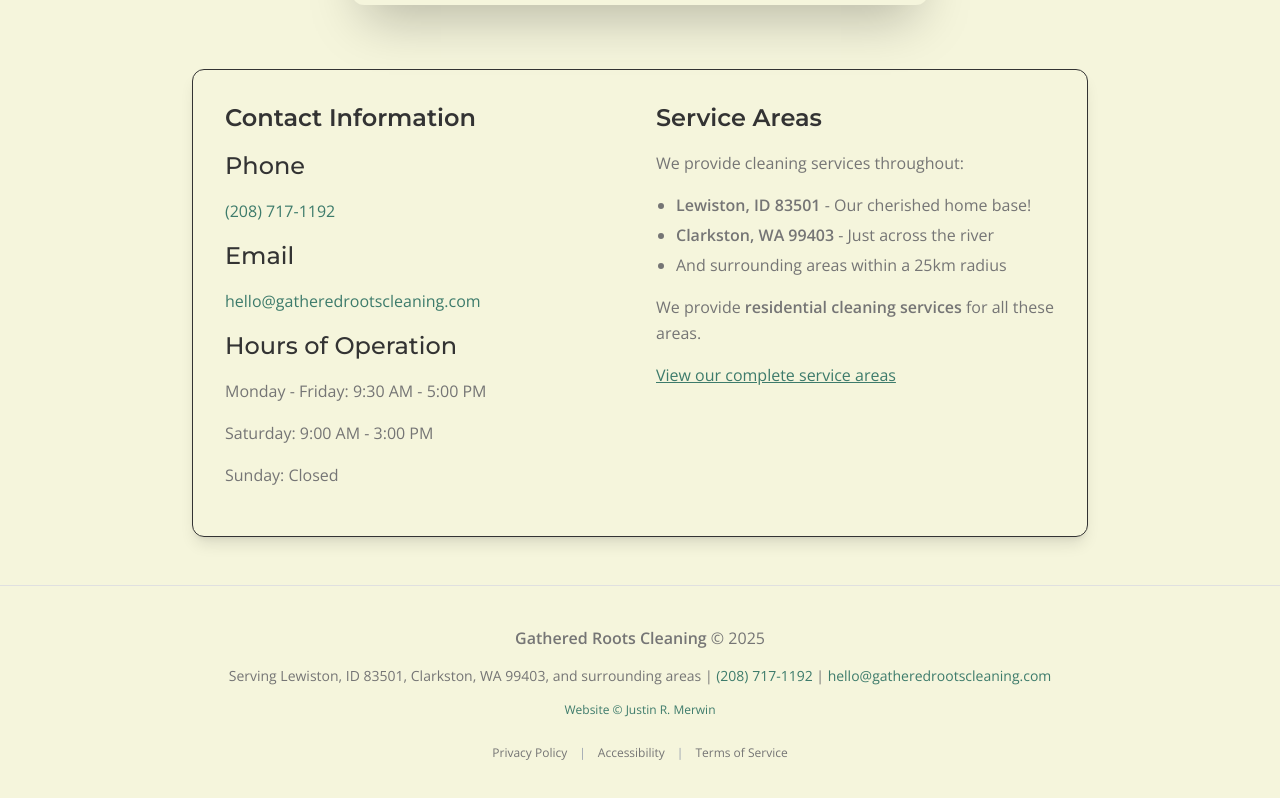
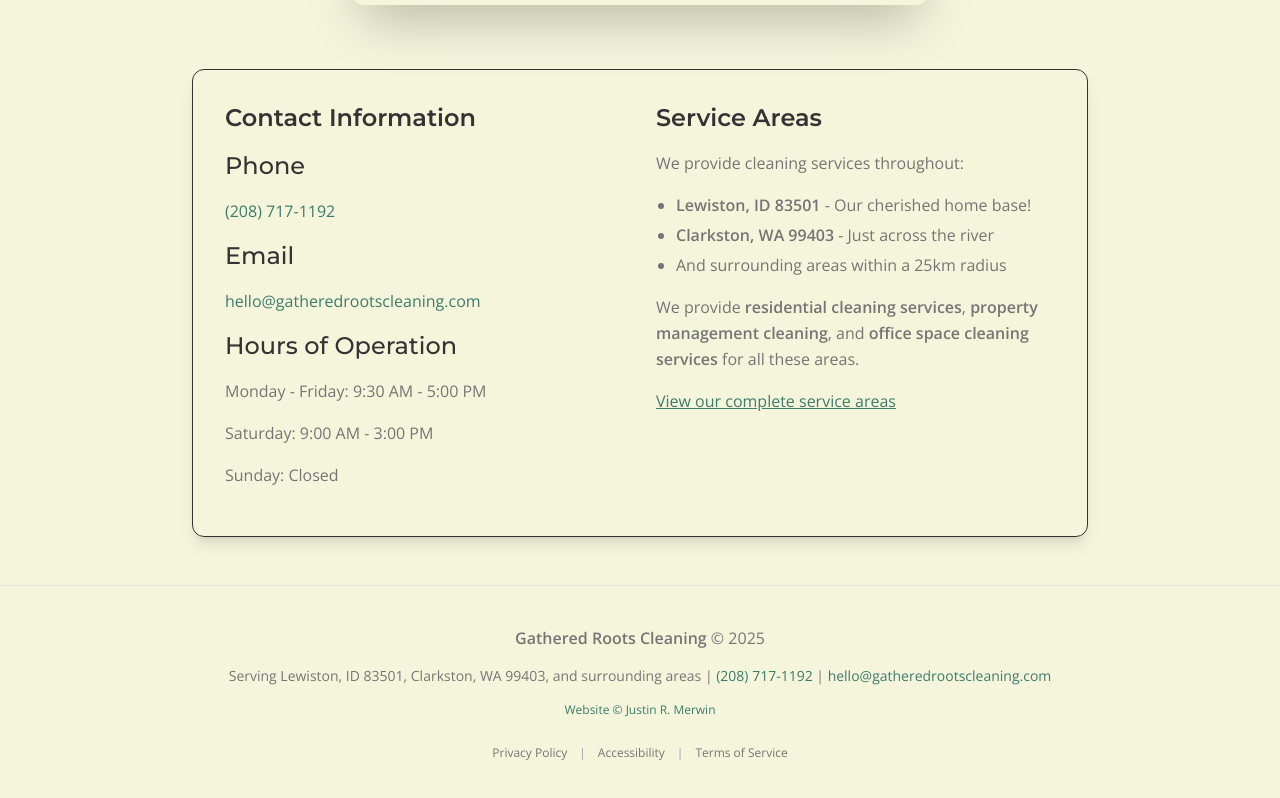
Before and after one commit to justinrm/gathered-roots, a Next.js app: page /contact in a window 1280 px wide. Shown: the part 1353-2151 px from the top of the page. Built offline with nearby package versions, Linux system fonts and the light colour scheme.

Commit message:
contact form change

```diff
--- a/pages/contact.js
+++ b/pages/contact.js
@@ -115,7 +115,7 @@
                   <li>And surrounding areas within a 25km radius</li>
                 </ul>
                 <p className="mt-4 text-text-light">
-                  We provide <strong>residential cleaning services</strong> for all these areas.
+                  We provide <strong>residential cleaning services</strong>, <strong>property management cleaning</strong>, and <strong>office space cleaning services</strong> for all these areas.
                 </p>
                 <p className="mt-4 text-text-light">
                   <Link
```
